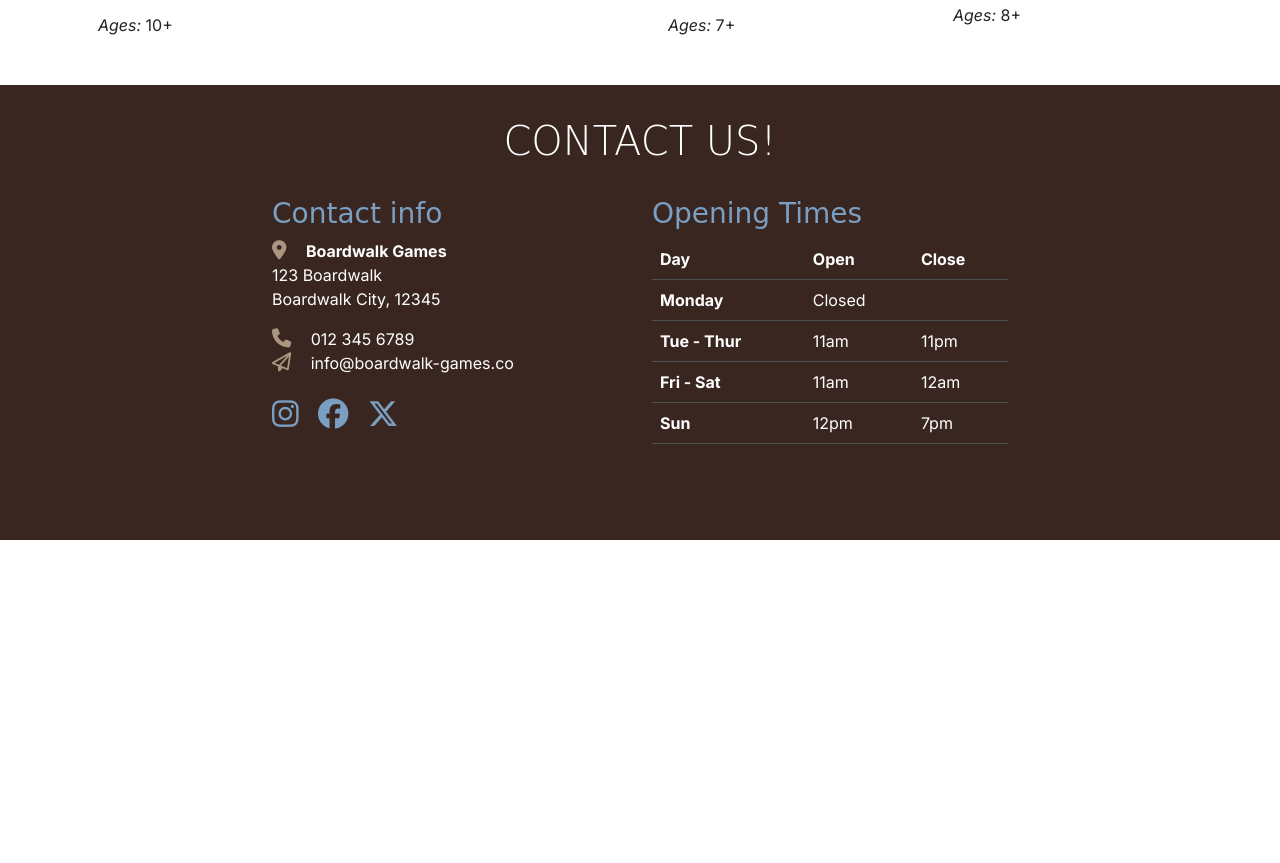
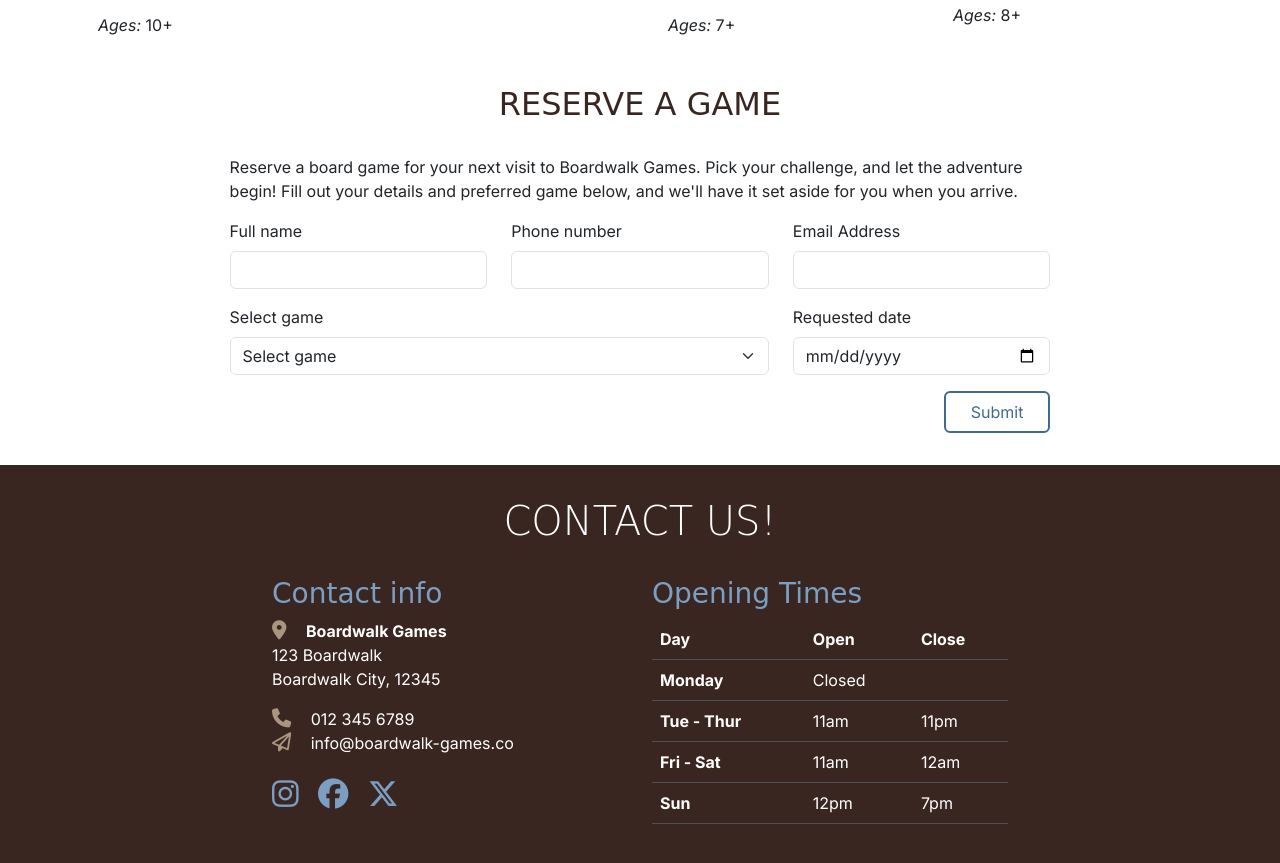
Before and after one commit to gregp1985/boardwalk-games, a plain HTML site: page game-library.html in a window 1280 px wide. Shown: the part 1534-2397 px from the top of the page. Before the commit the page ends 2074 px from the top, so only its background shows below. Drawn offline with nearby package versions, Linux system fonts and the light colour scheme; a web font is replaced by a local one.

Commit message:
Reserve a game form

```diff
--- a/assets/css/style.css
+++ b/assets/css/style.css
@@ -103,7 +103,11 @@ h2 {
 #fav-games .card {
     border: none;
 }
-
+/* Align reserve game button */
+.align-button-right {
+    display: flex;
+    justify-content: end;
+}
 /* Footer/contact */
 #contact {
     background-color: var(--primary-color);
@@ -140,7 +144,12 @@ h2 {
     #services .card-body {
         min-height: 191px;
     }
+    /* restric width of reserve game form */
+    .reservegame {
+        max-width: 66%;
 }
+}
+
 /* Large devices, min-width 992px */
 @media screen and (min-width:992px) {
     /* make all service cards the same size  */
--- a/game-library.html
+++ b/game-library.html
@@ -75,7 +75,9 @@
               <a class="nav-link" href="index.html#contact">Contact</a>
             </li>
             <li class="nav-item">
-                <a href="booking.html" class="btn custom-button-filled ms-lg-3">Book now</a>
+              <a href="booking.html" class="btn custom-button-filled ms-lg-3"
+                >Book now</a
+              >
             </li>
           </ul>
         </div>
@@ -178,7 +180,10 @@
               />
               <div class="card-body">
                 <h3 class="card-title sub-heading-color">Galaxy Pioneers</h3>
-                <p class="card-text">Utilise resources wisely, negotiate with alien species, and navigate cosmic events to expand your interstellar empire.</p>
+                <p class="card-text">
+                  Utilise resources wisely, negotiate with alien species, and
+                  navigate cosmic events to expand your interstellar empire.
+                </p>
                 <p class="card-text"><em>Number of players:</em> 2-4</p>
                 <p class="card-text"><em>Ages:</em> 12+</p>
               </div>
@@ -193,7 +198,11 @@
               />
               <div class="card-body">
                 <h3 class="card-title sub-heading-color">Mystic Woods</h3>
-                <p class="card-text">Enter the enchanted forest of Mystic Woods. Combine spells, gather mystical creatures, and solve puzzles to protect the realm.</p>
+                <p class="card-text">
+                  Enter the enchanted forest of Mystic Woods. Combine spells,
+                  gather mystical creatures, and solve puzzles to protect the
+                  realm.
+                </p>
                 <p class="card-text"><em>Number of players:</em> 1-6</p>
                 <p class="card-text"><em>Ages:</em> 10+</p>
               </div>
@@ -208,7 +217,11 @@
               />
               <div class="card-body">
                 <h3 class="card-title sub-heading-color">Captain's Gambit</h3>
-                <p class="card-text">Engage in battles, form fleeting alliances, and navigate treacherous waters to become the most feared pirate of them all.</p>
+                <p class="card-text">
+                  Engage in battles, form fleeting alliances, and navigate
+                  treacherous waters to become the most feared pirate of them
+                  all.
+                </p>
                 <p class="card-text"><em>Number of players:</em> 3-4</p>
                 <p class="card-text"><em>Ages:</em> 14+</p>
               </div>
@@ -223,7 +236,11 @@
               />
               <div class="card-body">
                 <h3 class="card-title sub-heading-color">Critter Quest</h3>
-                <p class="card-text">Solve simple puzzles, collect magical gems, and help friends along the way in this heartwarming journey of discovery and friendship.</p>
+                <p class="card-text">
+                  Solve simple puzzles, collect magical gems, and help friends
+                  along the way in this heartwarming journey of discovery and
+                  friendship.
+                </p>
                 <p class="card-text"><em>Number of players:</em> 2-4</p>
                 <p class="card-text"><em>Ages:</em> 5+</p>
               </div>
@@ -245,7 +262,11 @@
               />
               <div class="card-body">
                 <h3 class="card-title sub-heading-color">Settlers of Catan</h3>
-                <p class="card-text">Picture yourself in the era of discoveries: after a long voyage of great deprivation, your ships have finally reached the coast of an uncharted island.</p>
+                <p class="card-text">
+                  Picture yourself in the era of discoveries: after a long
+                  voyage of great deprivation, your ships have finally reached
+                  the coast of an uncharted island.
+                </p>
                 <p class="card-text"><em>Number of players:</em> 3-4</p>
                 <p class="card-text"><em>Ages:</em> 10+</p>
               </div>
@@ -260,7 +281,11 @@
               />
               <div class="card-body">
                 <h3 class="card-title sub-heading-color">Monopoly</h3>
-                <p class="card-text">Featuring classic Monopoly gameplay, this favourite family board game is all about buying, selling, and trading properties to win.</p>
+                <p class="card-text">
+                  Featuring classic Monopoly gameplay, this favourite family
+                  board game is all about buying, selling, and trading
+                  properties to win.
+                </p>
                 <p class="card-text"><em>Number of players:</em> 2-6</p>
                 <p class="card-text"><em>Ages:</em> 8+</p>
               </div>
@@ -275,7 +300,11 @@
               />
               <div class="card-body">
                 <h3 class="card-title sub-heading-color">Exploding Kittens</h3>
-                <p class="card-text">Exploding Kittens is a kitty-powered version of Russian Roulette. Players take turns drawing cards until someone draws an exploding kitten card and loses the game!</p>
+                <p class="card-text">
+                  Exploding Kittens is a kitty-powered version of Russian
+                  Roulette. Players take turns drawing cards until someone draws
+                  an exploding kitten card and loses the game!
+                </p>
                 <p class="card-text"><em>Number of players:</em> 2-5</p>
                 <p class="card-text"><em>Ages:</em> 7+</p>
               </div>
@@ -290,11 +319,111 @@
               />
               <div class="card-body">
                 <h3 class="card-title sub-heading-color">Cluedo</h3>
-                <p class="card-text">The classic game of mystery and suspense. Cluedo has 6 suspects, 6 weapons and also a whole maze of possible murder scenes to explore. It's up to you to question the suspects and crack the case.</p>
+                <p class="card-text">
+                  The classic game of mystery and suspense. Cluedo has 6
+                  suspects, 6 weapons and also a whole maze of possible murder
+                  scenes to explore. It's up to you to question the suspects and
+                  crack the case.
+                </p>
                 <p class="card-text"><em>Number of players:</em> 2-6</p>
                 <p class="card-text"><em>Ages:</em> 8+</p>
               </div>
             </div>
+          </div>
+        </div>
+      </section>
+      <!-- Reserve a game section -->
+      <section class="container section reservegame">
+        <div class="row">
+          <div class="col-12">
+            <h2 class="text-center">Reserve a game</h2>
+          </div>
+          <div class="col-12">
+            <p>
+              Reserve a board game for your next visit to Boardwalk Games. Pick
+              your challenge, and let the adventure begin! Fill out your details
+              and preferred game below, and we'll have it set aside for you when
+              you arrive.
+            </p>
+          </div>
+          <div class="col-12">
+            <form action="success.html" method="get">
+              <div class="row">
+                <div class="mb-3 col-12 col-xl-4">
+                  <label for="full-name" class="form-label">Full name</label>
+                  <input
+                    type="text"
+                    class="form-control"
+                    id="full-name"
+                    aria-describedby="full-name"
+                    required
+                  />
+                </div>
+                <div class="mb-3 col-12 col-xl-4">
+                  <label for="phone-number" class="form-label"
+                    >Phone number</label
+                  >
+                  <input
+                    type="number"
+                    class="form-control"
+                    id="phone-number"
+                    aria-describedby="phone-number"
+                    required
+                  />
+                </div>
+                <div class="mb-3 col-12 col-xl-4">
+                  <label for="email-address" class="form-label"
+                    >Email Address</label
+                  >
+                  <input
+                    type="email"
+                    class="form-control"
+                    id="email-address"
+                    aria-describedby="email-address"
+                    required
+                  />
+                </div>
+                <div class="mb-3 col-xl-8">
+                  <label for="select-game" class="form-label"
+                    >Select game</label
+                  >
+                  <select
+                    class="form-select"
+                    id="select-game"
+                    aria-label="Select game"
+                    required
+                  >
+                    <option selected>Select game</option>
+                    <option value="GalaxyPioneers">Galaxy Pioneers</option>
+                    <option value="MysticWoods">Mystic Woods</option>
+                    <option value="CaptainsGambit">Captain's Gambit</option>
+                    <option value="CritterQuest">Critter Quest</option>
+                    <option value="SettersofCatan">Setters of Catan</option>
+                    <option value="Monopoly">Monopoly</option>
+                    <option value="ExplodingKittens">Exploding Kittens</option>
+                    <option value="Cluedo">Cluedo</option>
+                  </select>
+                </div>
+                <div class="mb-3 col-xl-4">
+                  <label for="date" class="form-label">Requested date</label>
+                  <input
+                    type="date"
+                    class="form-control"
+                    id="date"
+                    aria-describedby="date"
+                    required
+                  />
+                </div>
+              </div>
+              <div class="align-button-right">
+                <button
+                  type="submit"
+                  class="btn custom-button-outline"
+                  >
+                  Submit
+                </button>
+              </div>
+            </form>
           </div>
         </div>
       </section>
```
